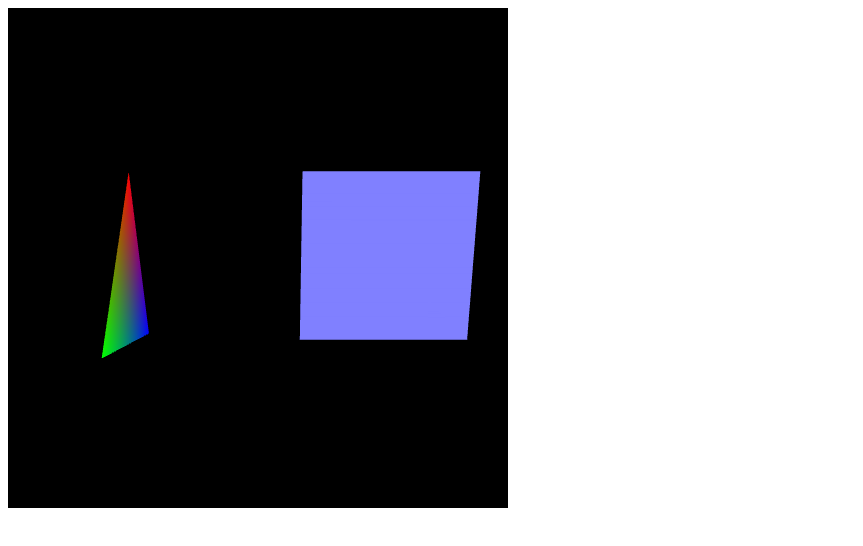
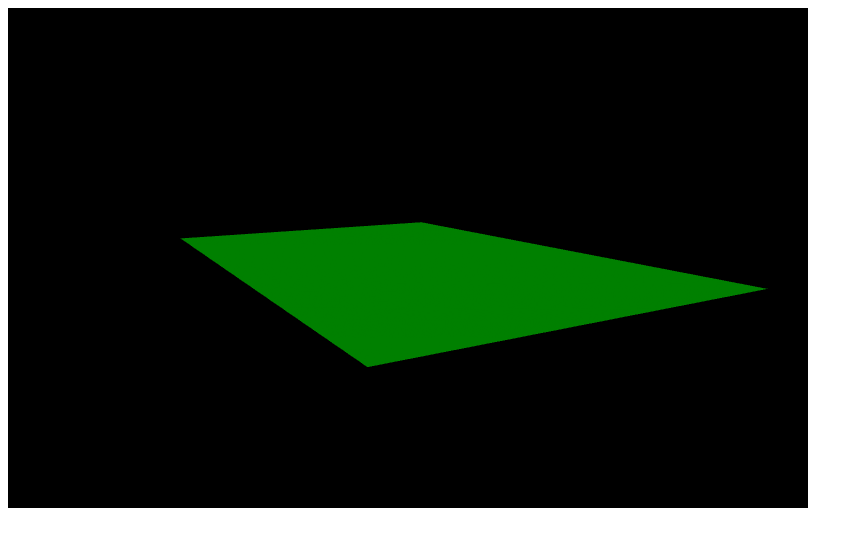
Before and after one commit to lopuhin/3dbilliard, a plain HTML site: page index.html in a window 1280 px wide. Shown: the whole page, without its empty margins (0-863 px from the left). Drawn offline with Linux system fonts and the light colour scheme.

Commit message:
draw the green rect and rotate it

```diff
--- a/billiard.js
+++ b/billiard.js
@@ -9,43 +9,25 @@ function start() {
     gl.enable(gl.DEPTH_TEST);
     gl.depthFunc(gl.LEQUAL);
 
+    document.onkeydown = handleKeyDown;
+    document.onkeyup = handleKeyUp;
+
     setInterval(tick, 15);
 }
 
-var triangleVertexPositionBuffer;
-var triangleVertexColorBuffer;
 var squareVertexPositionBuffer;
 var squareVertexColorBuffer;
 
+var table_max_x = 2, table_max_z = 3;
+
 function initBuffers() {
-    triangleVertexPositionBuffer = gl.createBuffer();
-    gl.bindBuffer(gl.ARRAY_BUFFER, triangleVertexPositionBuffer);
-    var vertices = [
-        0.0,  1.0,  0.0,
-       -1.0, -1.0,  0.0,
-        1.0, -1.0,  0.0];
-    gl.bufferData(gl.ARRAY_BUFFER, new Float32Array(vertices), gl.STATIC_DRAW);
-    triangleVertexPositionBuffer.itemSize = 3;
-    triangleVertexPositionBuffer.numItems = 3;
-
-    triangleVertexColorBuffer = gl.createBuffer();
-    gl.bindBuffer(gl.ARRAY_BUFFER, triangleVertexColorBuffer);
-    var colors = [
-        1.0, 0.0, 0.0, 1.0,
-        0.0, 1.0, 0.0, 1.0,
-        0.0, 0.0, 1.0, 1.0
-    ];
-    gl.bufferData(gl.ARRAY_BUFFER, new Float32Array(colors), gl.STATIC_DRAW);
-    triangleVertexColorBuffer.itemSize = 4;
-    triangleVertexColorBuffer.numItems = 3;
-
     squareVertexPositionBuffer = gl.createBuffer();
     gl.bindBuffer(gl.ARRAY_BUFFER, squareVertexPositionBuffer);
-    vertices = [
-        1.0,  1.0,  0.0,
-       -1.0,  1.0,  0.0,
-        1.0, -1.0,  0.0,
-       -1.0, -1.0,  0.0
+    var vertices = [
+        table_max_x,  0.0,  table_max_z,
+       -table_max_x,  0.0,  table_max_z,
+        table_max_x,  0.0, -table_max_z,
+       -table_max_x,  0.0, -table_max_z
     ];
     gl.bufferData(gl.ARRAY_BUFFER, new Float32Array(vertices), gl.STATIC_DRAW);
     squareVertexPositionBuffer.itemSize = 3;
@@ -53,17 +35,17 @@ function initBuffers() {
 
     squareVertexColorBuffer = gl.createBuffer();
     gl.bindBuffer(gl.ARRAY_BUFFER, squareVertexColorBuffer);
-    colors = [];
+    var colors = [];
     for (var i=0; i < 4; i++) {
-      colors = colors.concat([0.5, 0.5, 1.0, 1.0]);
+      colors = colors.concat([0.0, 0.5, 0.0, 1.0]);
     }
     gl.bufferData(gl.ARRAY_BUFFER, new Float32Array(colors), gl.STATIC_DRAW);
     squareVertexColorBuffer.itemSize = 4;
     squareVertexColorBuffer.numItems = 4;
 }
 
-var rTriangle = 0;
-var rSquare = 0;
+var camera_angle_horiz = 30, camera_angle_vert = 10;
+
 
 function drawScene() {
     gl.viewport(0, 0, gl.viewportWidth, gl.viewportHeight);
@@ -71,28 +53,9 @@ function drawScene() {
     perspective(45, gl.viewportWidth / gl.viewportHeight, 0.1, 100.0);
 
     loadIdentity();
-    mvTranslate([-1.5, 0.0, -7.0]);
-    mvPushMatrix();
-    mvRotate(rTriangle, [0, 1, 0]);
-
-    gl.bindBuffer(gl.ARRAY_BUFFER, triangleVertexPositionBuffer);
-    gl.vertexAttribPointer(
-	shaderProgram.vertexPositionAttribute,
-	triangleVertexPositionBuffer.itemSize,
-	gl.FLOAT, false, 0, 0);
-
-    gl.bindBuffer(gl.ARRAY_BUFFER, triangleVertexColorBuffer);
-    gl.vertexAttribPointer(
-	shaderProgram.vertexColorAttribute, triangleVertexColorBuffer.itemSize,
-	gl.FLOAT, false, 0, 0);
-
-    setMatrixUniforms();
-    gl.drawArrays(gl.TRIANGLES, 0, triangleVertexPositionBuffer.numItems);
-    mvPopMatrix();
-
-    mvTranslate([3.0, 0.0, 0.0]);
-    mvPushMatrix();
-    mvRotate(rSquare, [1, 0, 0]);
+    mvTranslate([0.0, 0.0, -7.0]);
+    mvRotate(camera_angle_vert, [1, 0, 0]);
+    mvRotate(camera_angle_horiz, [0, 1, 0]);
 
     gl.bindBuffer(gl.ARRAY_BUFFER, squareVertexPositionBuffer);
     gl.vertexAttribPointer(
@@ -108,23 +71,67 @@ function drawScene() {
     setMatrixUniforms();
     gl.drawArrays(gl.TRIANGLE_STRIP, 0, squareVertexPositionBuffer.numItems);
 
-    mvPopMatrix();
+}
 
+var currentlyPressedKeys = Object();
+
+var filter = 0;
+function handleKeyDown(event) {
+    currentlyPressedKeys[event.keyCode] = true;
+    if (String.fromCharCode(event.keyCode) == "F") {
+	filter += 1;
+	if (filter == 3) {
+            filter = 0;
+	}
+    }
 }
+
+function handleKeyUp(event) {
+    currentlyPressedKeys[event.keyCode] = false;
+}
+
+
+var camera_angle_shift = 0.5;
+
+function handleKeys() {
+    if (currentlyPressedKeys[KeyEvent.DOM_VK_PAGE_UP]) {
+
+    }
+    if (currentlyPressedKeys[KeyEvent.DOM_VK_PAGE_DOWN]) {
+
+    }
+    if (currentlyPressedKeys[37]) {
+	// Left cursor key
+	camera_angle_horiz += camera_angle_shift;
+    }
+    if (currentlyPressedKeys[39]) {
+	// Right cursor key
+	camera_angle_horiz -= camera_angle_shift;
+    }
+    if (currentlyPressedKeys[38]) {
+	// Up cursor key
+	camera_angle_vert += camera_angle_shift;
+    }
+    if (currentlyPressedKeys[40]) {
+	// Down cursor key
+	camera_angle_vert -= camera_angle_shift;
+    }
+}
+
 
 var lastTime = 0;
 function animate() {
     var timeNow = new Date().getTime();
     if (lastTime != 0) {
 	var elapsed = timeNow - lastTime;
-	rTriangle += (90 * elapsed) / 1000.0;
-	rSquare += (75 * elapsed) / 1000.0;
+
     }
     lastTime = timeNow;
 }
 
 
 function tick() {
+    handleKeys();
     drawScene();
     animate();
 }
@@ -265,4 +272,126 @@ function setMatrixUniforms() {
 	shaderProgram.pMatrixUniform, false, new Float32Array(pMatrix.flatten()));
     gl.uniformMatrix4fv(
 	shaderProgram.mvMatrixUniform, false, new Float32Array(mvMatrix.flatten()));
-  }
+}
+
+// key events
+
+if (typeof KeyEvent == "undefined") {
+    var KeyEvent = {
+        DOM_VK_CANCEL: 3,
+        DOM_VK_HELP: 6,
+        DOM_VK_BACK_SPACE: 8,
+        DOM_VK_TAB: 9,
+        DOM_VK_CLEAR: 12,
+        DOM_VK_RETURN: 13,
+        DOM_VK_ENTER: 14,
+        DOM_VK_SHIFT: 16,
+        DOM_VK_CONTROL: 17,
+        DOM_VK_ALT: 18,
+        DOM_VK_PAUSE: 19,
+        DOM_VK_CAPS_LOCK: 20,
+        DOM_VK_ESCAPE: 27,
+        DOM_VK_SPACE: 32,
+        DOM_VK_PAGE_UP: 33,
+        DOM_VK_PAGE_DOWN: 34,
+        DOM_VK_END: 35,
+        DOM_VK_HOME: 36,
+        DOM_VK_LEFT: 37,
+        DOM_VK_UP: 38,
+        DOM_VK_RIGHT: 39,
+        DOM_VK_DOWN: 40,
+        DOM_VK_PRINTSCREEN: 44,
+        DOM_VK_INSERT: 45,
+        DOM_VK_DELETE: 46,
+        DOM_VK_0: 48,
+        DOM_VK_1: 49,
+        DOM_VK_2: 50,
+        DOM_VK_3: 51,
+        DOM_VK_4: 52,
+        DOM_VK_5: 53,
+        DOM_VK_6: 54,
+        DOM_VK_7: 55,
+        DOM_VK_8: 56,
+        DOM_VK_9: 57,
+        DOM_VK_SEMICOLON: 59,
+        DOM_VK_EQUALS: 61,
+        DOM_VK_A: 65,
+        DOM_VK_B: 66,
+        DOM_VK_C: 67,
+        DOM_VK_D: 68,
+        DOM_VK_E: 69,
+        DOM_VK_F: 70,
+        DOM_VK_G: 71,
+        DOM_VK_H: 72,
+        DOM_VK_I: 73,
+        DOM_VK_J: 74,
+        DOM_VK_K: 75,
+        DOM_VK_L: 76,
+        DOM_VK_M: 77,
+        DOM_VK_N: 78,
+        DOM_VK_O: 79,
+        DOM_VK_P: 80,
+        DOM_VK_Q: 81,
+        DOM_VK_R: 82,
+        DOM_VK_S: 83,
+        DOM_VK_T: 84,
+        DOM_VK_U: 85,
+        DOM_VK_V: 86,
+        DOM_VK_W: 87,
+        DOM_VK_X: 88,
+        DOM_VK_Y: 89,
+        DOM_VK_Z: 90,
+        DOM_VK_CONTEXT_MENU: 93,
+        DOM_VK_NUMPAD0: 96,
+        DOM_VK_NUMPAD1: 97,
+        DOM_VK_NUMPAD2: 98,
+        DOM_VK_NUMPAD3: 99,
+        DOM_VK_NUMPAD4: 100,
+        DOM_VK_NUMPAD5: 101,
+        DOM_VK_NUMPAD6: 102,
+        DOM_VK_NUMPAD7: 103,
+        DOM_VK_NUMPAD8: 104,
+        DOM_VK_NUMPAD9: 105,
+        DOM_VK_MULTIPLY: 106,
+        DOM_VK_ADD: 107,
+        DOM_VK_SEPARATOR: 108,
+        DOM_VK_SUBTRACT: 109,
+        DOM_VK_DECIMAL: 110,
+        DOM_VK_DIVIDE: 111,
+        DOM_VK_F1: 112,
+        DOM_VK_F2: 113,
+        DOM_VK_F3: 114,
+        DOM_VK_F4: 115,
+        DOM_VK_F5: 116,
+        DOM_VK_F6: 117,
+        DOM_VK_F7: 118,
+        DOM_VK_F8: 119,
+        DOM_VK_F9: 120,
+        DOM_VK_F10: 121,
+        DOM_VK_F11: 122,
+        DOM_VK_F12: 123,
+        DOM_VK_F13: 124,
+        DOM_VK_F14: 125,
+        DOM_VK_F15: 126,
+        DOM_VK_F16: 127,
+        DOM_VK_F17: 128,
+        DOM_VK_F18: 129,
+        DOM_VK_F19: 130,
+        DOM_VK_F20: 131,
+        DOM_VK_F21: 132,
+        DOM_VK_F22: 133,
+        DOM_VK_F23: 134,
+        DOM_VK_F24: 135,
+        DOM_VK_NUM_LOCK: 144,
+        DOM_VK_SCROLL_LOCK: 145,
+        DOM_VK_COMMA: 188,
+        DOM_VK_PERIOD: 190,
+        DOM_VK_SLASH: 191,
+        DOM_VK_BACK_QUOTE: 192,
+        DOM_VK_OPEN_BRACKET: 219,
+        DOM_VK_BACK_SLASH: 220,
+        DOM_VK_CLOSE_BRACKET: 221,
+        DOM_VK_QUOTE: 222,
+        DOM_VK_META: 224
+    };
+}
--- a/index.html
+++ b/index.html
@@ -34,6 +34,6 @@
 
   </head>
   <body onload="start();">
-    <canvas id="main-canvas" style="border: none;" width="500" height="500"></canvas>
+    <canvas id="main-canvas" style="border: none;" width="800" height="500"></canvas>
   </body>
 </html>
```
